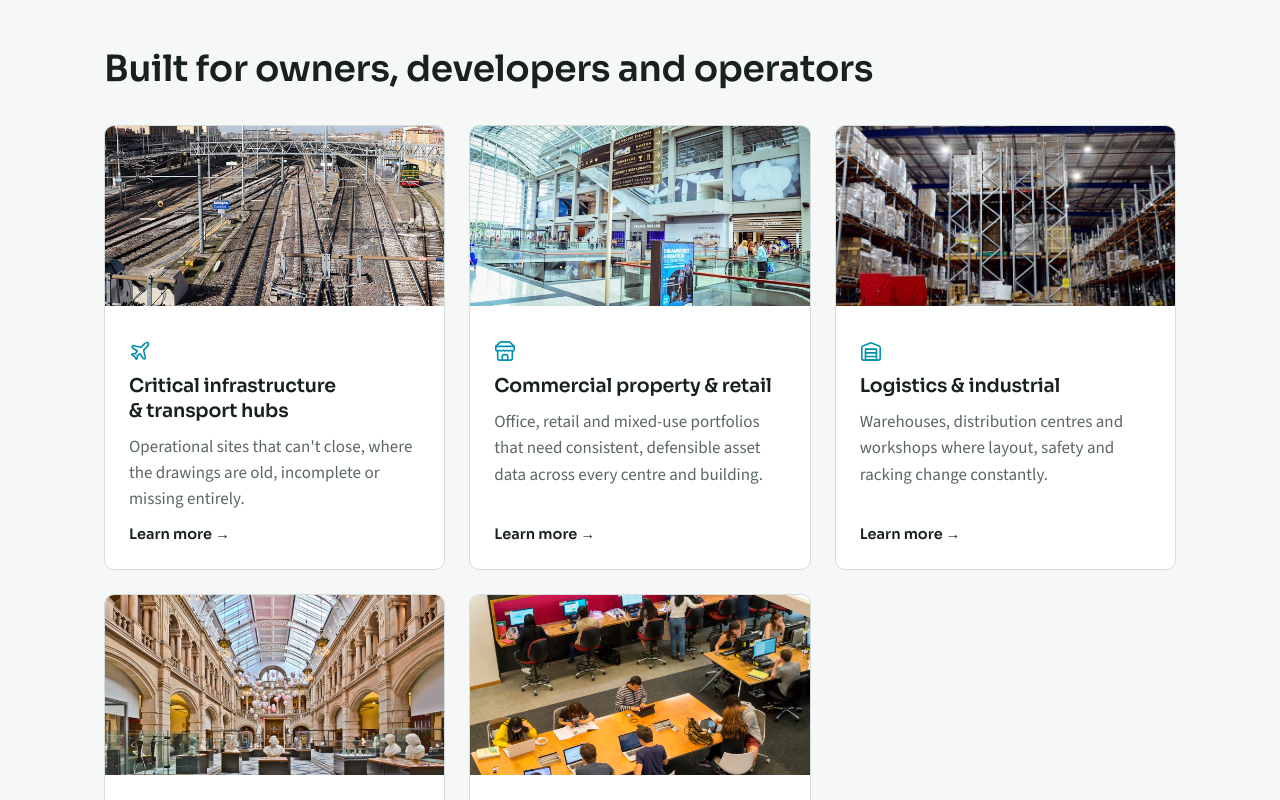
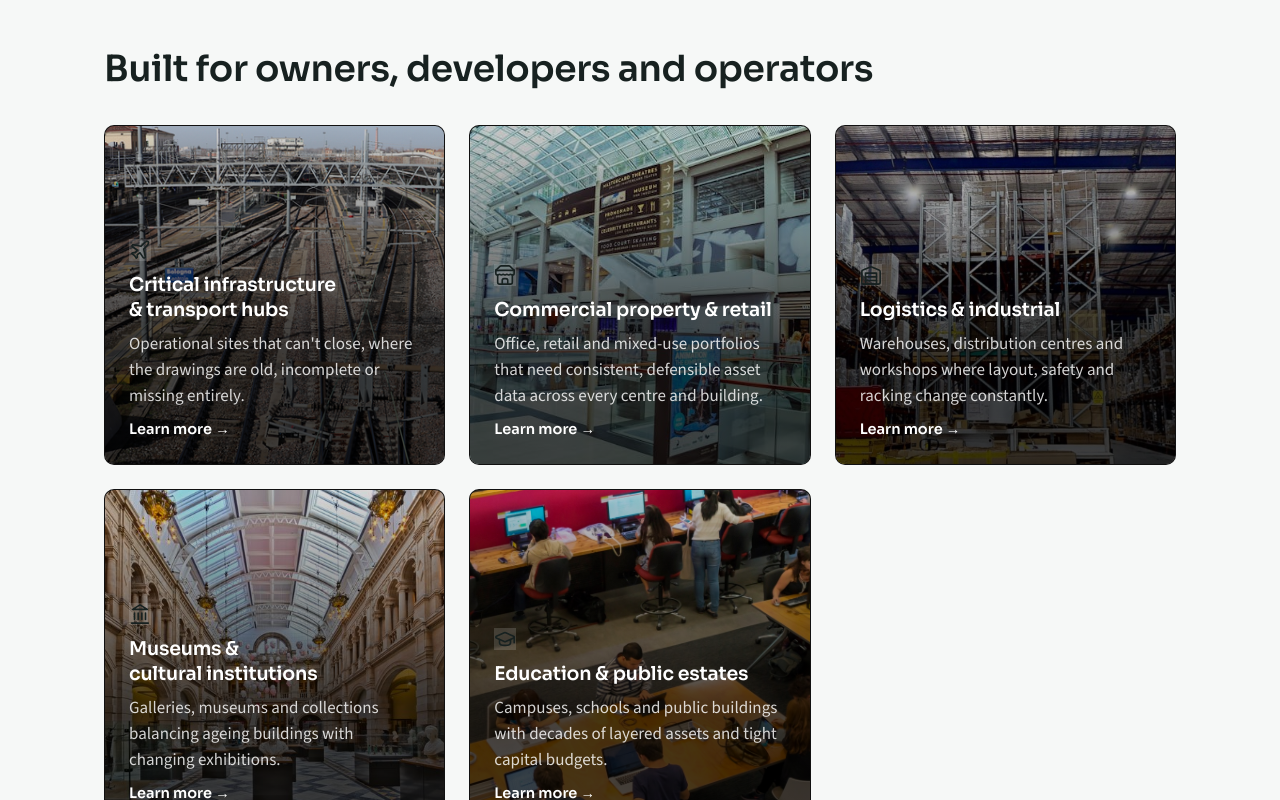
Before and after one commit to viabo-ai/viabo-site, a Next.js app: page / in a window 1280 px wide. Shown: the part 2300-3100 px from the top of the page. Built offline with nearby package versions, Linux system fonts and the light colour scheme.

Commit message:
Sector cards: full-bleed photo background with dark scrim

```diff
--- a/src/app/globals.css
+++ b/src/app/globals.css
@@ -464,26 +464,58 @@ a.card:hover {
 .card .arrow-link {
   font-size: 14.5px;
 }
-/* Sector cards with a photo header */
+/* Sector cards: full-bleed photo background with dark scrim */
 .card--sector {
   padding: 0;
   overflow: hidden;
+  min-height: 340px;
+  position: relative;
+  background: #111;
+  border-color: transparent;
+  display: flex;
+  flex-direction: column;
 }
 .card--sector .card__photo {
-  height: 180px;
+  position: absolute;
+  inset: 0;
   background-size: cover;
   background-position: center;
-  flex-shrink: 0;
+  z-index: 0;
+  transition: transform 0.4s ease;
+}
+.card--sector:hover .card__photo {
+  transform: scale(1.04);
+}
+.card--sector .card__photo::after {
+  content: '';
+  position: absolute;
+  inset: 0;
+  background: linear-gradient(to bottom, rgba(0,0,0,0.15) 0%, rgba(0,0,0,0.72) 65%);
 }
 .card--sector .card__body {
+  position: relative;
+  z-index: 1;
   display: flex;
   flex-direction: column;
-  gap: 10px;
+  gap: 8px;
   padding: 24px;
   flex: 1;
+  justify-content: flex-end;
+}
+.card--sector .card__body h3,
+.card--sector .card__body p,
+.card--sector .card__body .arrow-link {
+  color: #fff;
 }
 .card--sector .card__body p {
-  flex: 1;
+  opacity: 0.82;
+  flex: unset;
+}
+.card--sector .card__body .icon-badge {
+  background: rgba(255,255,255,0.15);
+  color: var(--accent);
+  margin-bottom: 4px;
+  align-self: flex-start;
 }
 .step {
   display: grid;
```
